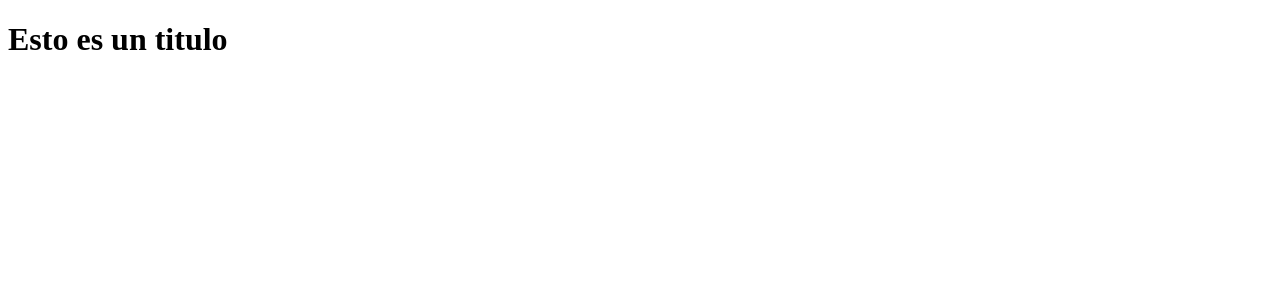
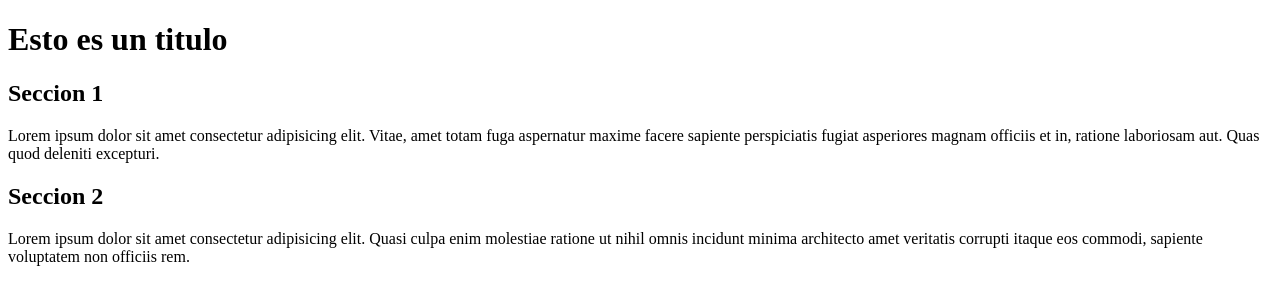
Before and after one commit to FranciscoCobelo/mi-primer-proyecto, a plain HTML site: page index.html in a window 1280 px wide. Drawn offline with Linux system fonts and the light colour scheme.

```diff
--- a/index.html
+++ b/index.html
@@ -4,9 +4,13 @@
     <meta charset="UTF-8">
     <meta http-equiv="X-UA-Compatible" content="IE=edge">
     <meta name="viewport" content="width=device-width, initial-scale=1.0">
-    <title>Nueva pagina</title>
+    <title>Primer proyeto</title>
 </head>
 <body>
     <h1>Esto es un titulo</h1>
+    <h2>Seccion 1</h2>
+    <p>Lorem ipsum dolor sit amet consectetur adipisicing elit. Vitae, amet totam fuga aspernatur maxime facere sapiente perspiciatis fugiat asperiores magnam officiis et in, ratione laboriosam aut. Quas quod deleniti excepturi.</p>
+    <h2>Seccion 2</h2>
+    <p>Lorem ipsum dolor sit amet consectetur adipisicing elit. Quasi culpa enim molestiae ratione ut nihil omnis incidunt minima architecto amet veritatis corrupti itaque eos commodi, sapiente voluptatem non officiis rem.</p>
 </body>
 </html>
```
Also changed, not shown: lista-compra.txt (deleted).
